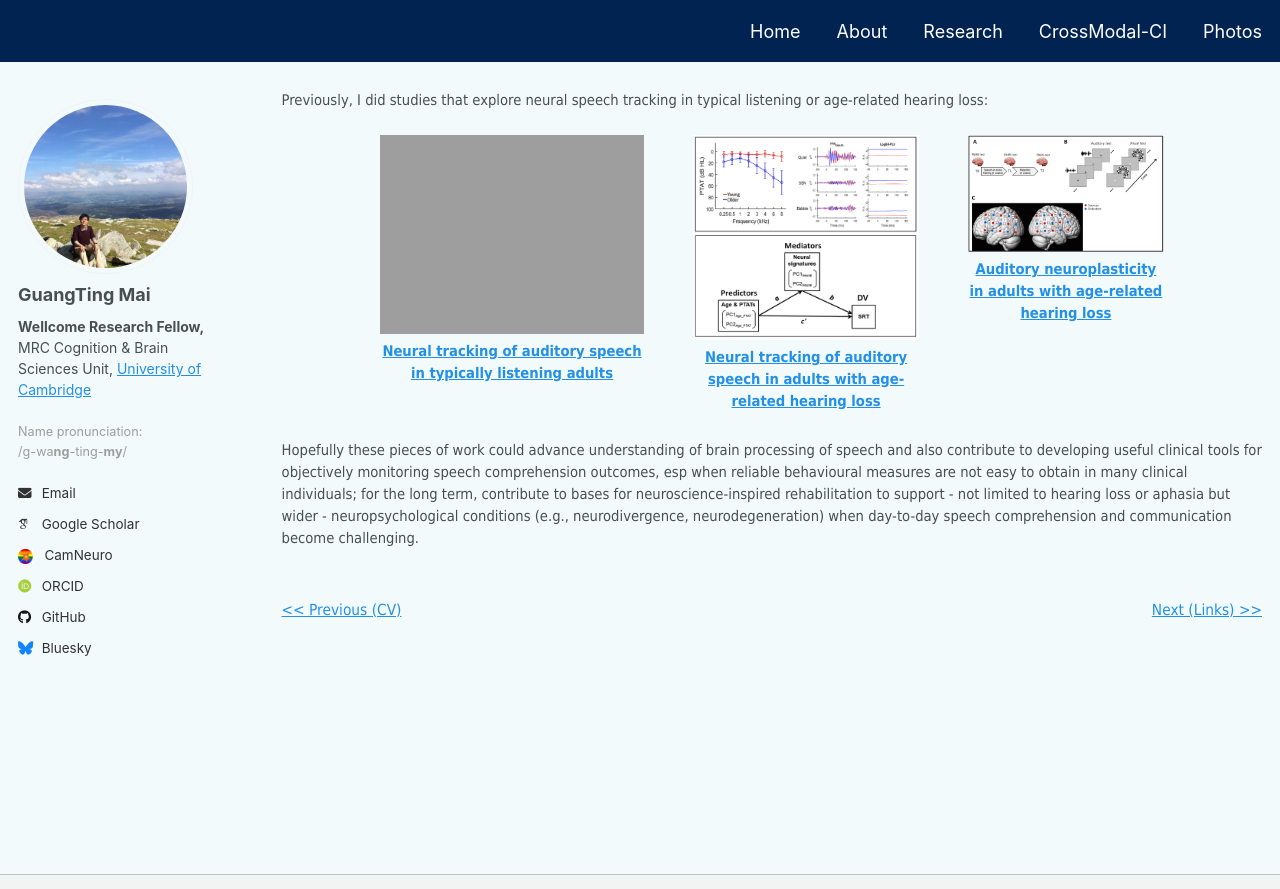
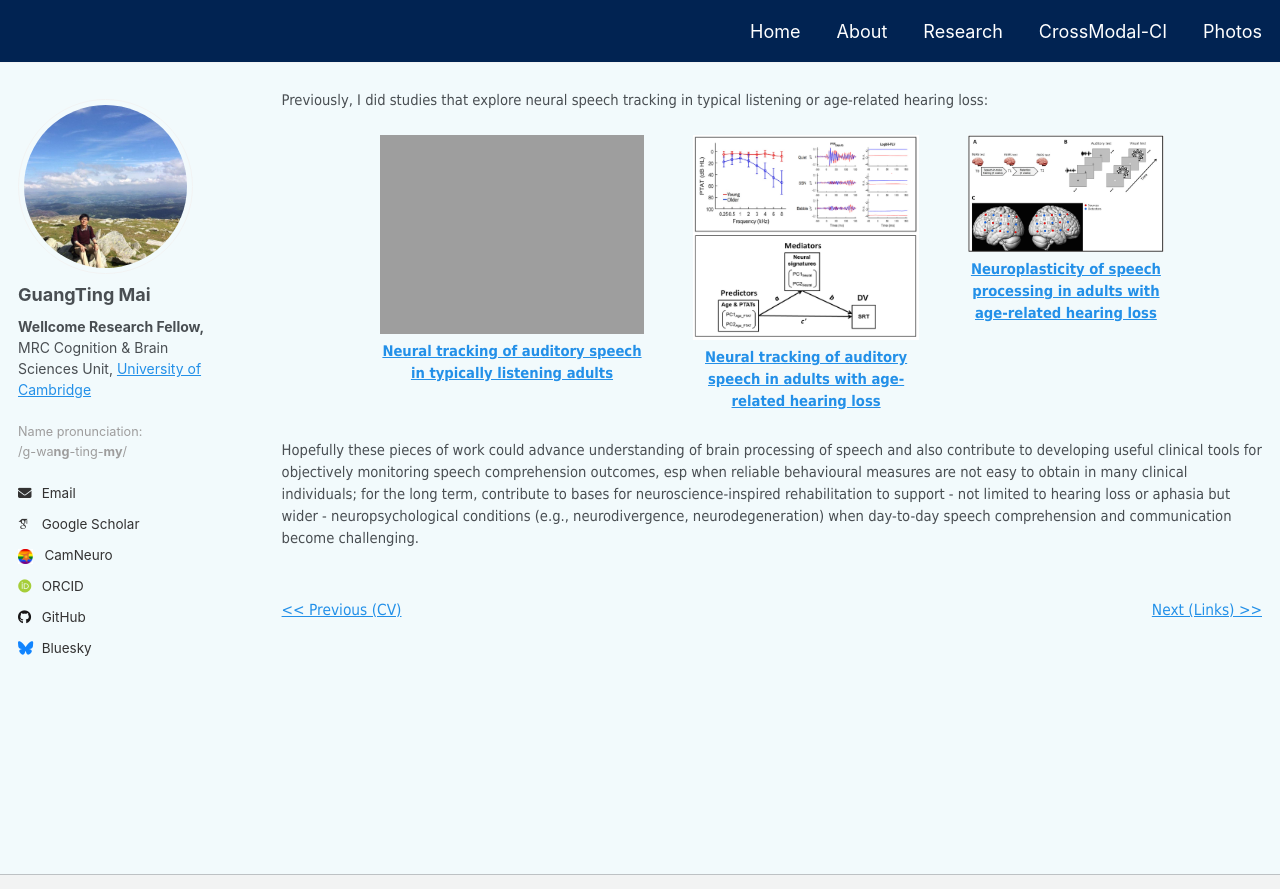
Before and after one commit to guangtingmai/guangtingmai.github.io, a Jekyll site: the page built from _pages/research-content.html, in a window 1280 px wide and 900 px high, scrolled down 808 px, cut to the strip 0-889 px from the top of the window. Built offline with Jekyll 4.4.1, drawn with Linux system fonts in a browser that asks for light colours; some web fonts are replaced.

Commit message:
Update research-content.html

```diff
--- a/_pages/research-content.html
+++ b/_pages/research-content.html
@@ -60,7 +60,7 @@ author_profile: true
   <div style="width: 20%; text-align: center;"><a href="https://guangtingmai.github.io/neuraltrack-hearingloss/">
     <img src="https://guangtingmai.github.io/images/neuroplasticity-hearing-loss-icons.png" style="width:100%; display:block;">
     <p style="width:100%; margin:0.4em 0 0; font-size:11pt; font-family:Tahoma;text-align:center;">
-      <strong>Auditory neuroplasticity in adults with age-related hearing loss</strong></a>
+      <strong>Neuroplasticity of speech processing in adults with age-related hearing loss</strong></a>
     </p>
   </div>
 </div>
```
